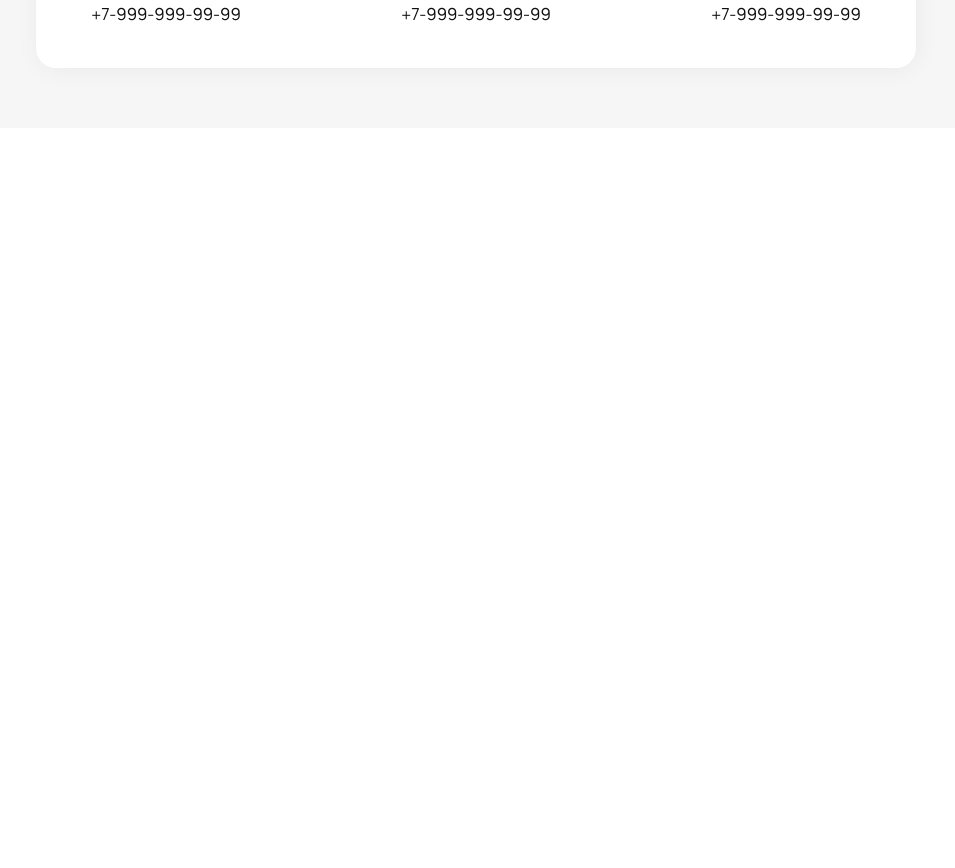
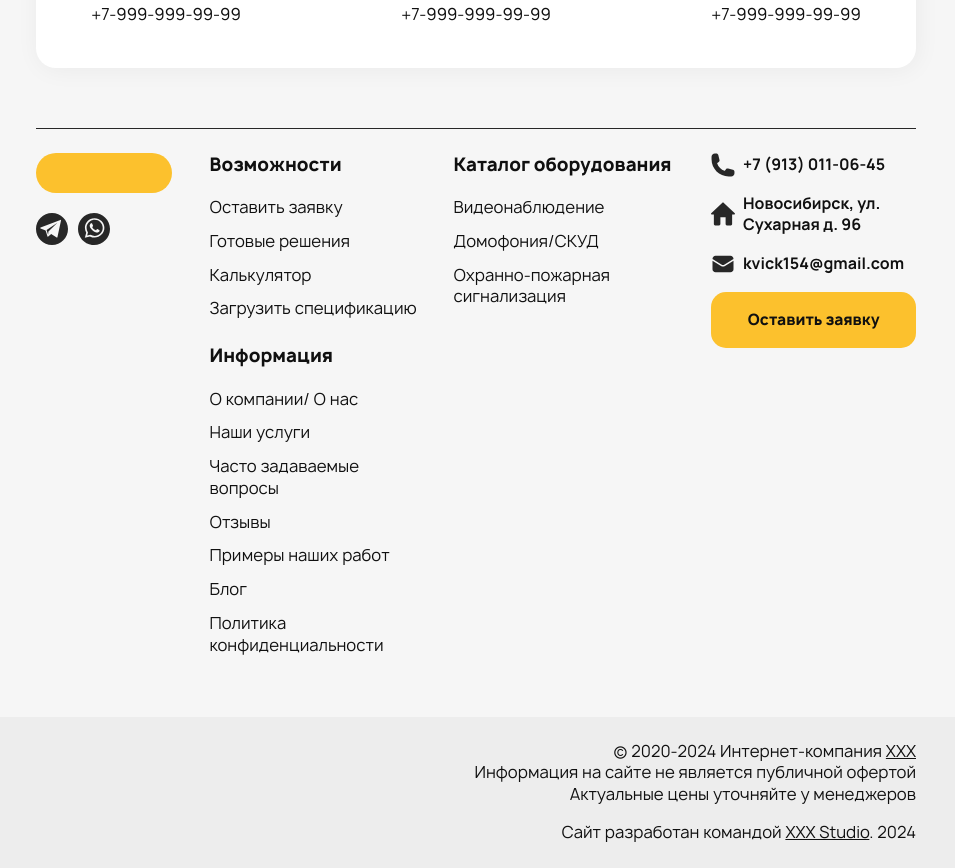
Before and after one commit to NSecuritySolutions/frontend, a React (Vite) app: page / in a window 1280 px wide. Shown: the part 1080-1948 px from the top of the page, without its empty margins (164-1119 px from the left). Before the commit the page ends 1208 px from the top, so only its background shows below. Built offline with nearby package versions, Linux system fonts and the light colour scheme.

Commit message:
add Footer

```diff
--- a/src/app/ui/App.tsx
+++ b/src/app/ui/App.tsx
@@ -1,8 +1,8 @@
-import { Outlet } from 'react-router-dom';
-import { StyleSheetManager } from 'styled-components';
+import { Outlet } from "react-router-dom";
+import { StyleSheetManager } from "styled-components";
 
-import AppStyles from './styled';
-import { Footer } from 'src/widgets/Footer';
+import AppStyles from "./styled";
+import { Footer } from "src/widgets/Footer";
 
 const App = () => {
   return (
@@ -12,6 +12,7 @@ const App = () => {
         <main>
           <Outlet />
         </main>
+        <Footer />
       </>
     </StyleSheetManager>
   );
```
